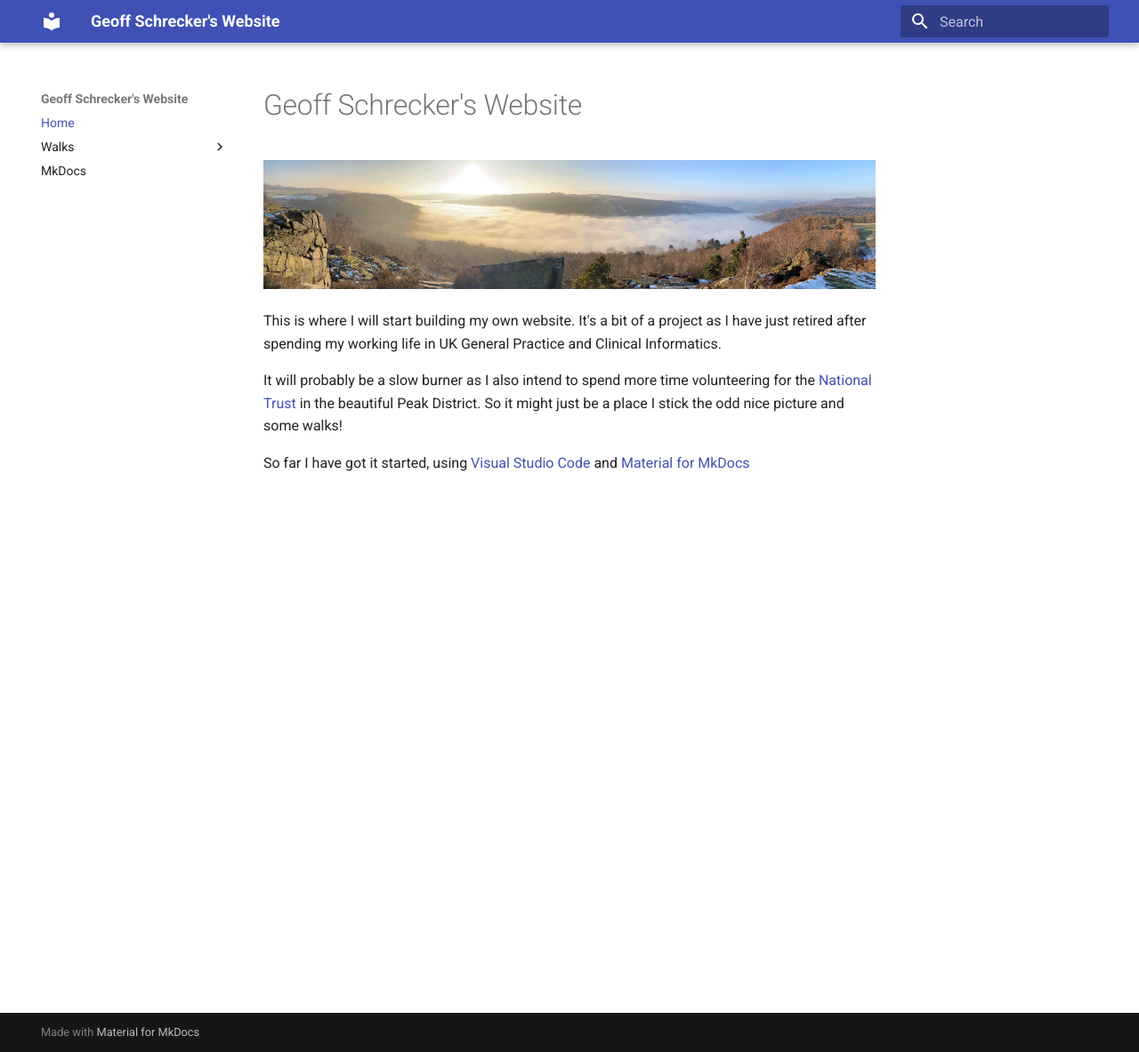
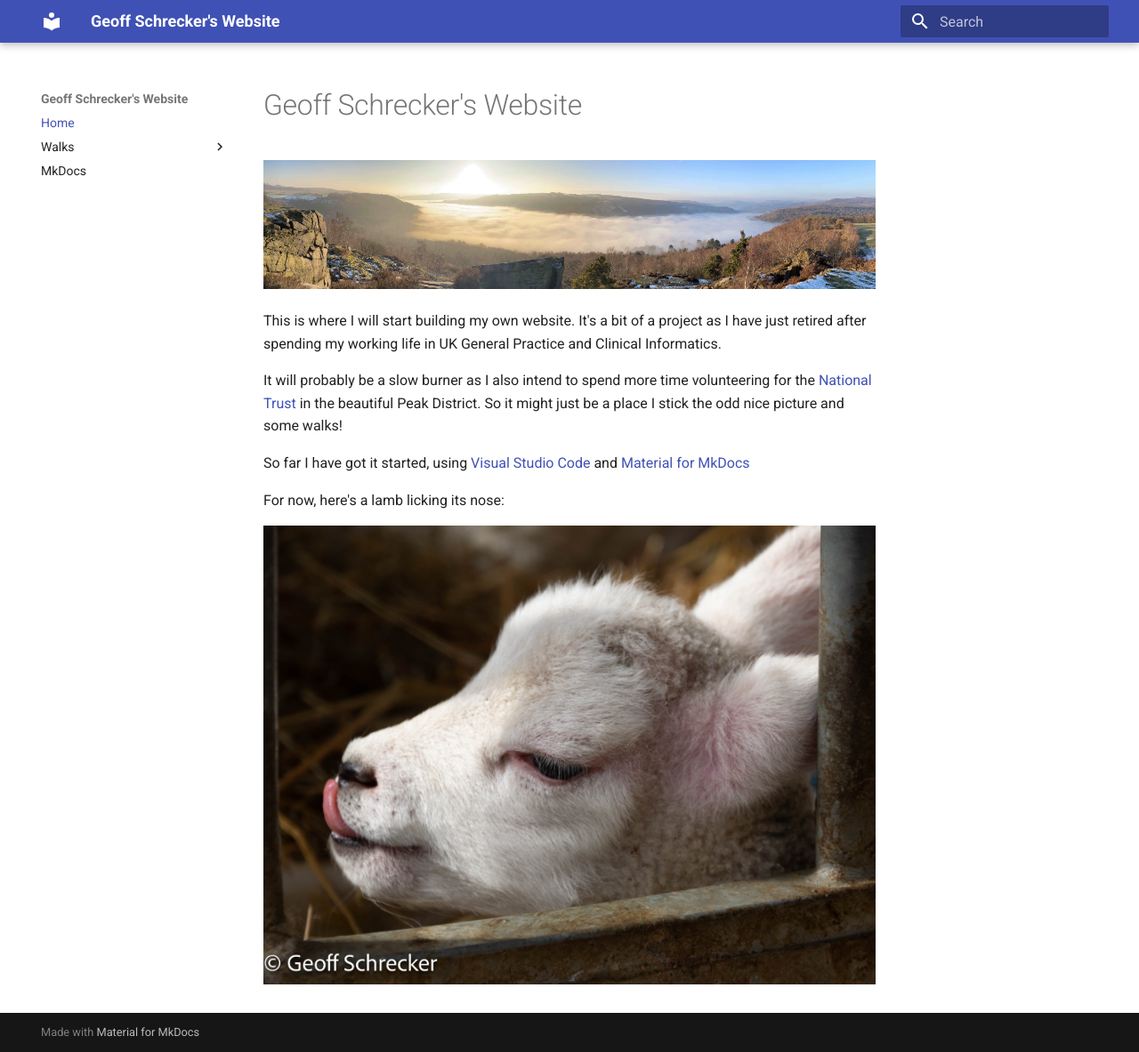
Before and after one commit to GeoffSchrecker/geoffschrecker, an MkDocs documentation site: the page built from docs/index.md, in a window 1280 px wide and 1183 px high. Shown: the whole window at 89% size. Built offline with MkDocs 1.6.1 and Material for MkDocs 9.7.7, drawn with Linux system fonts in a browser that asks for light colours.

Commit message:
Add Lamb to index.md

```diff
--- a/docs/index.md
+++ b/docs/index.md
@@ -7,3 +7,7 @@ This is where I will start building my own website. It's a bit of a  project as
 It will probably be a slow burner as I also intend to spend more time volunteering for the [National Trust](https://www.nationaltrust.org.uk){target=_blank} in the beautiful Peak District. So it might just be a place I stick the odd nice picture and some walks!
 
 So far I have got it started, using [Visual Studio Code](https://code.visualstudio.com){target=_blank} and [Material for MkDocs](https://squidfunk.github.io/mkdocs-material/)
+
+For now, here's a lamb licking its nose:
+
+![Lamb licking its nose](images/Lamb.jpeg)
```
Also changed, not shown: docs/images/Lamb.jpeg (added), 2 other files.
